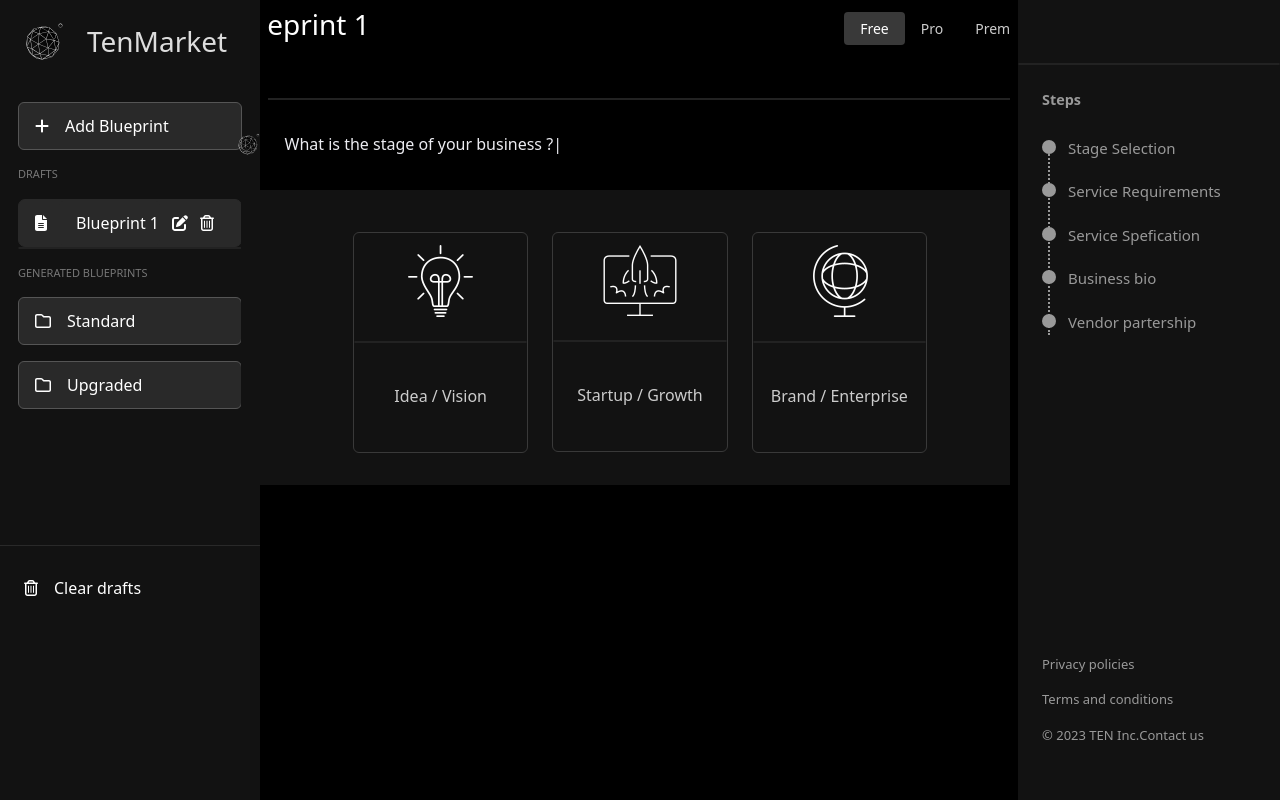
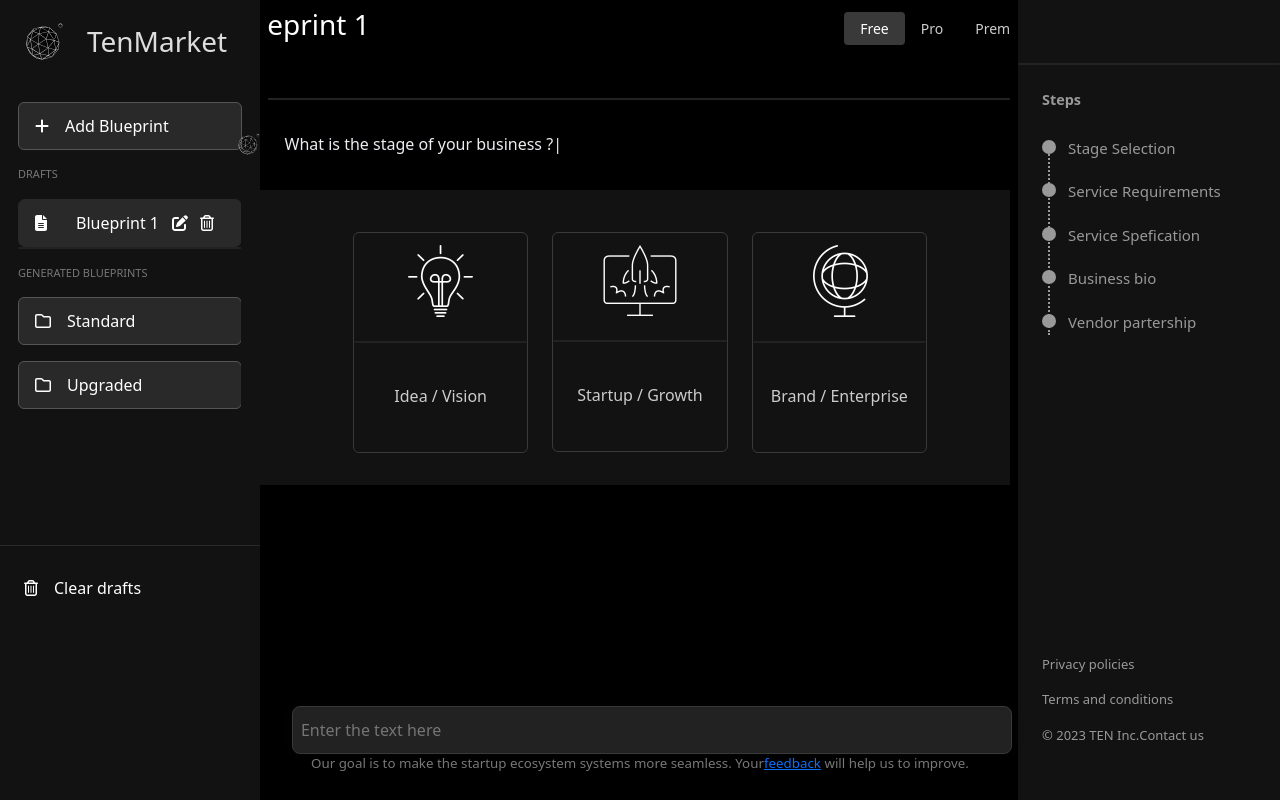
Before and after one commit to syedasuhum/Idea-Engine-Blueprint-, a React (Create React App) app: page /QnA_page in a window 1280 px wide. Built offline with nearby package versions, Linux system fonts and the light colour scheme.

Commit message:
input field

```diff
--- a/package.json
+++ b/package.json
@@ -19,6 +19,7 @@
     "express": "^4.18.2",
     "openai": "^4.22.1",
     "react": "^18.2.0",
+    "react-chatbot-kit": "^2.2.2",
     "react-dom": "^18.2.0",
     "react-icons": "^4.11.0",
     "react-router-dom": "^6.17.0",
--- a/src/Components/QnA_page.css
+++ b/src/Components/QnA_page.css
@@ -77,7 +77,7 @@
 }
 .qna-box{
     background-color: #121212;
-    width: 76%;
+    width: 70%;
     /* display: flex; */
     position: relative;
     /* gap: 10px; */
--- a/src/Components/QnA_page.jsx
+++ b/src/Components/QnA_page.jsx
@@ -610,12 +610,28 @@ const inputFunction = () =>{
         inputRef.current.focus();
       }
 };
+
 //input display
 const [typeText, setTypeText] = React.useState("");
 
   function handleText(event) {
     setTypeText(event.target.value);
   }
+
+
+const [inputText, setInputText] = useState("");
+const [displayedText, setDisplayedText] = useState("");
+
+  const handleInputChange = (event) => {
+    setInputText(event.target.value);
+  };
+
+  const handleEnterPress = (event) => {
+    if (event.key === "Enter") {
+      setDisplayedText(inputText);
+      setInputText("");
+    }
+};
     return (
         <div className='container'>
              <header className='q-header-class left-acc'>
@@ -931,7 +947,7 @@ const [typeText, setTypeText] = React.useState("");
 
                             </div>
                             <div className='col-lg-4 col-md-6 col-12' onClick={influencerHandler}>
-                                <div className='qna-border' style={{ border: buttoninfluencer }}>
+                                <div className='qna-border' style={{ border: buttoninfluencer }} onClick={inputFunction}>
                                     <img src='./images/influencer_marketing.png' alt=''></img>
                                     <div className='mydivider mt-4'></div>
                                     <p className='qna-text'>Influencer Marketing</p>
@@ -3184,13 +3200,6 @@ const [typeText, setTypeText] = React.useState("");
 
                     </div>
                 )}
-
-
-
-
-
-
-
 
 
 
@@ -3235,18 +3244,21 @@ const [typeText, setTypeText] = React.useState("");
             </div>
             {/* <Right_part/> */}
 
-            {/* <footer>
-            {/* <div className="container">
+             <footer>
+             {/* <div className="container">
         <input type="text" onChange={handleText} />
-      </div> *
-
-      <div className="text-container">{typeText}</div>
+      </div>  */}
+
+      {/* <div className="text-container">{typeText}</div> */}
+      <div style={{color:"white", marginLeft:"14rem", textAlign:"initial"}} ref = {inputRef}> {displayedText && <p>  {displayedText}</p>}</div>
     <div className='container input--field p-3' >
-        <input className='input-field p-2' type='text'  onChange={handleText} readOnly= {true} placeholder='Enter the text here' ref = {inputRef}></input>
-
-        {/* <p className='bottom-text p-2'>
+      <input type="text" className='input-field p-2' value={inputText} onChange={handleInputChange} onKeyPress={handleEnterPress}
+      readOnly= {true} placeholder='Enter the text here' ref = {inputRef} />
+        {/* <input className='input-field p-2' type='text'  onChange={handleText} readOnly= {true} placeholder='Enter the text here' ref = {inputRef}></input> */}
+
+         {/* <p className='bottom-text p-2'>
         Our goal is to make the startup ecosystem systems more seamless. Your<a href='#'>feedback</a> will help us to improve.
-        </p> *
+        </p>  */}
     </div>
     <div>
 
@@ -3257,7 +3269,7 @@ const [typeText, setTypeText] = React.useState("");
         </p>
         </div>
 
-</footer> */}
+</footer>
 
 
         </div>
```
Also changed, not shown: 1 other file (tests, documents, lock files or other folders).
